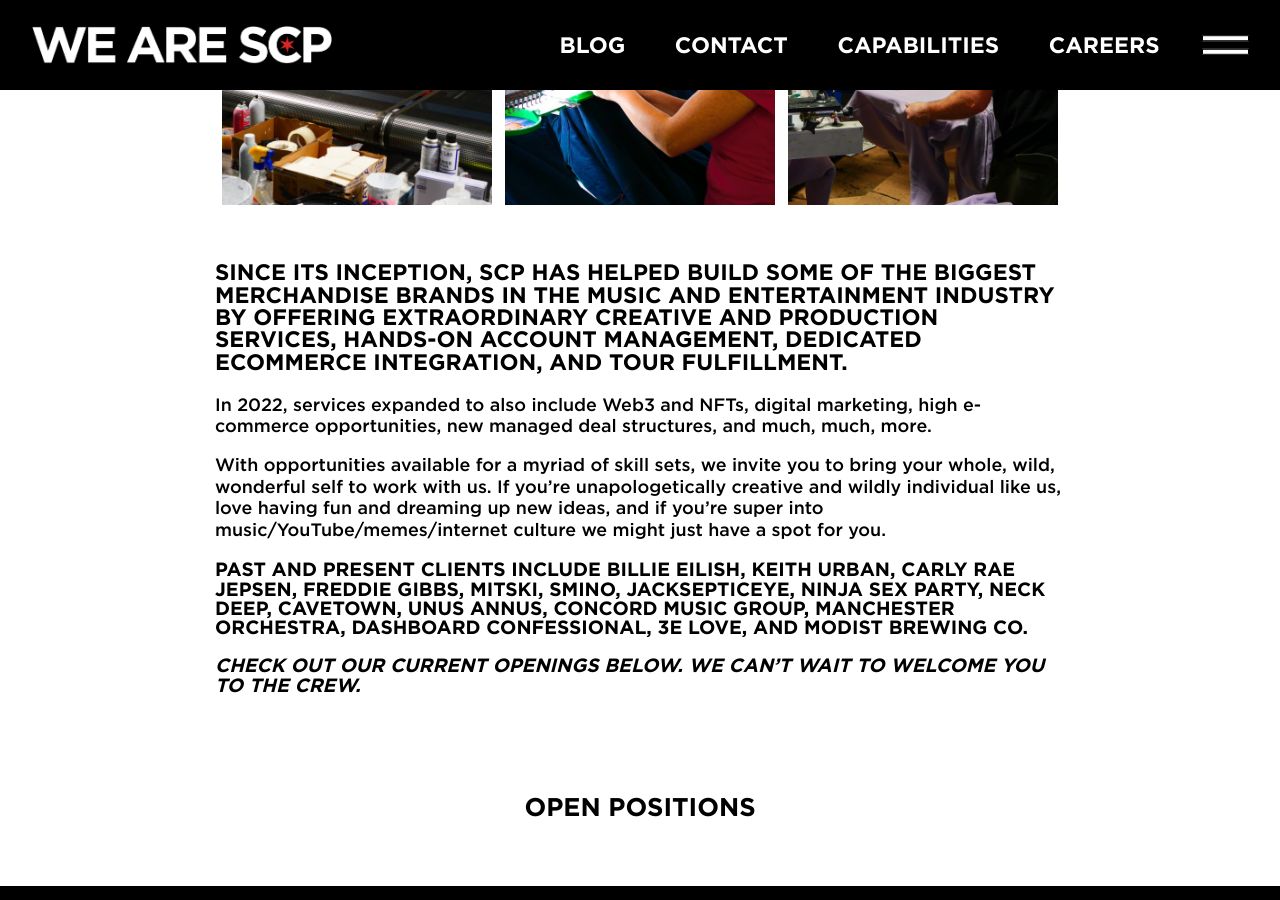
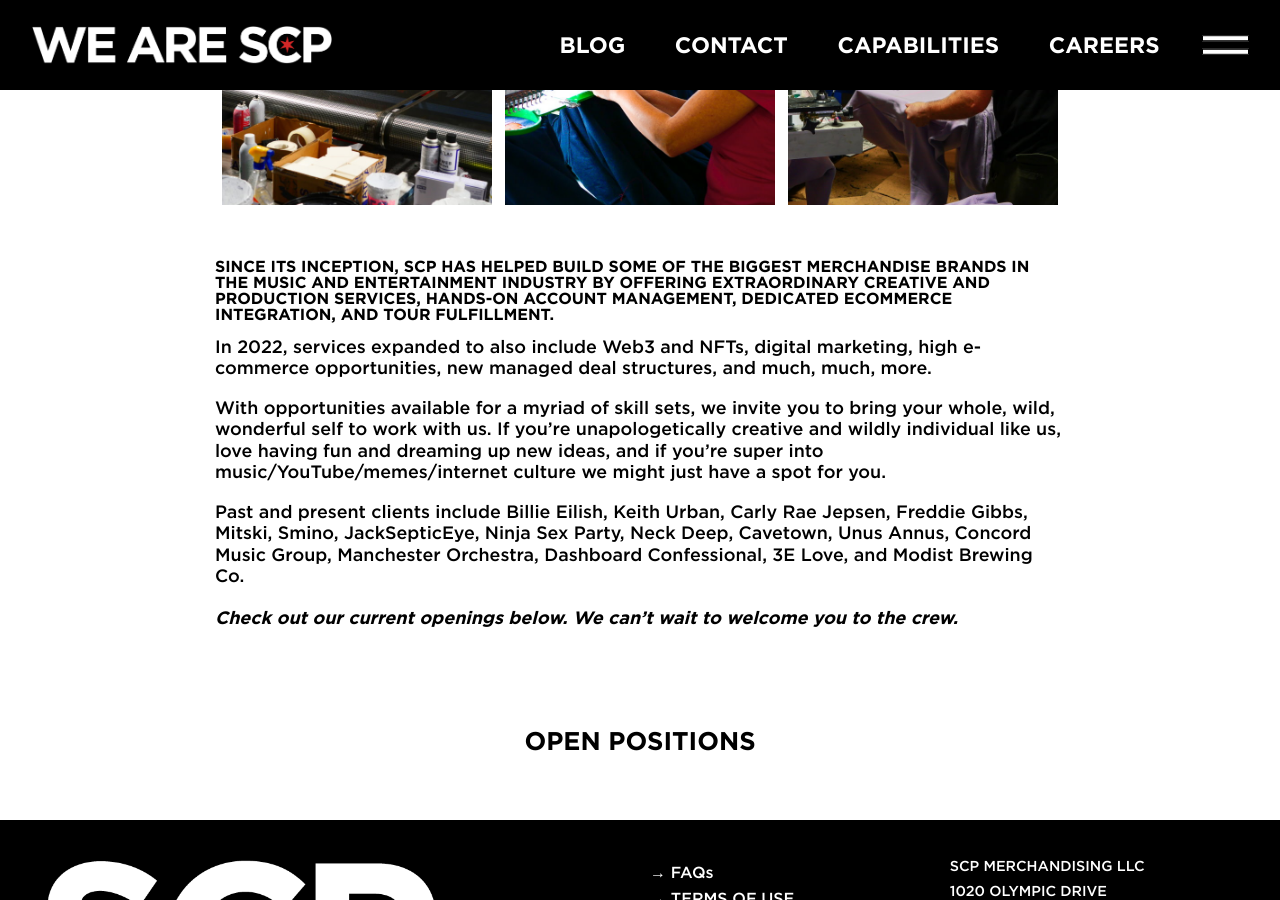
Before and after one commit to Second-City-Prints/wearescp, a Jekyll site: the page built from careers.md, in a window 1280 px wide and 900 px high, scrolled down 439 px. Built offline with Jekyll 4.4.1, drawn with Linux system fonts in a browser that asks for light colours; a script that is not in the unit is left out.

```diff
--- a/_data/careers.yml
+++ b/_data/careers.yml
@@ -1,9 +1,9 @@
 careersheading: ARE YOU SCP?
 careerscontent: >-
-  #### Since its inception, SCP has helped build some of the biggest merchandise
-  brands in the music and entertainment industry by offering extraordinary
-  creative and production services, hands-on account management, dedicated
-  eCommerce integration, and tour fulfillment.
+  ###### Since its inception, SCP has helped build some of the biggest
+  merchandise brands in the music and entertainment industry by offering
+  extraordinary creative and production services, hands-on account management,
+  dedicated eCommerce integration, and tour fulfillment.
 
 
   In 2022, services expanded to also include Web3 and NFTs, digital marketing, high e-commerce opportunities, new managed deal structures, and much, much, more.
@@ -12,7 +12,7 @@ careerscontent: >-
   With opportunities available for a myriad of skill sets, we invite you to bring your whole, wild, wonderful self to work with us. If you’re unapologetically creative and wildly individual like us, love having fun and dreaming up new ideas, and if you’re super into music/YouTube/memes/internet culture we might just have a spot for you.
 
 
-  ##### Past and present clients include Billie Eilish, Keith Urban, Carly Rae Jepsen, Freddie Gibbs, Mitski, Smino, JackSepticEye, Ninja Sex Party, Neck Deep, Cavetown, Unus Annus, Concord Music Group, Manchester Orchestra, Dashboard Confessional, 3E Love, and Modist Brewing Co.
+  Past and present clients include Billie Eilish, Keith Urban, Carly Rae Jepsen, Freddie Gibbs, Mitski, Smino, JackSepticEye, Ninja Sex Party, Neck Deep, Cavetown, Unus Annus, Concord Music Group, Manchester Orchestra, Dashboard Confessional, 3E Love, and Modist Brewing Co.
 
 
-  ##### ***Check out our current openings below. We can’t wait to welcome you to the crew.***
+  ***Check out our current openings below. We can’t wait to welcome you to the crew.***
```
